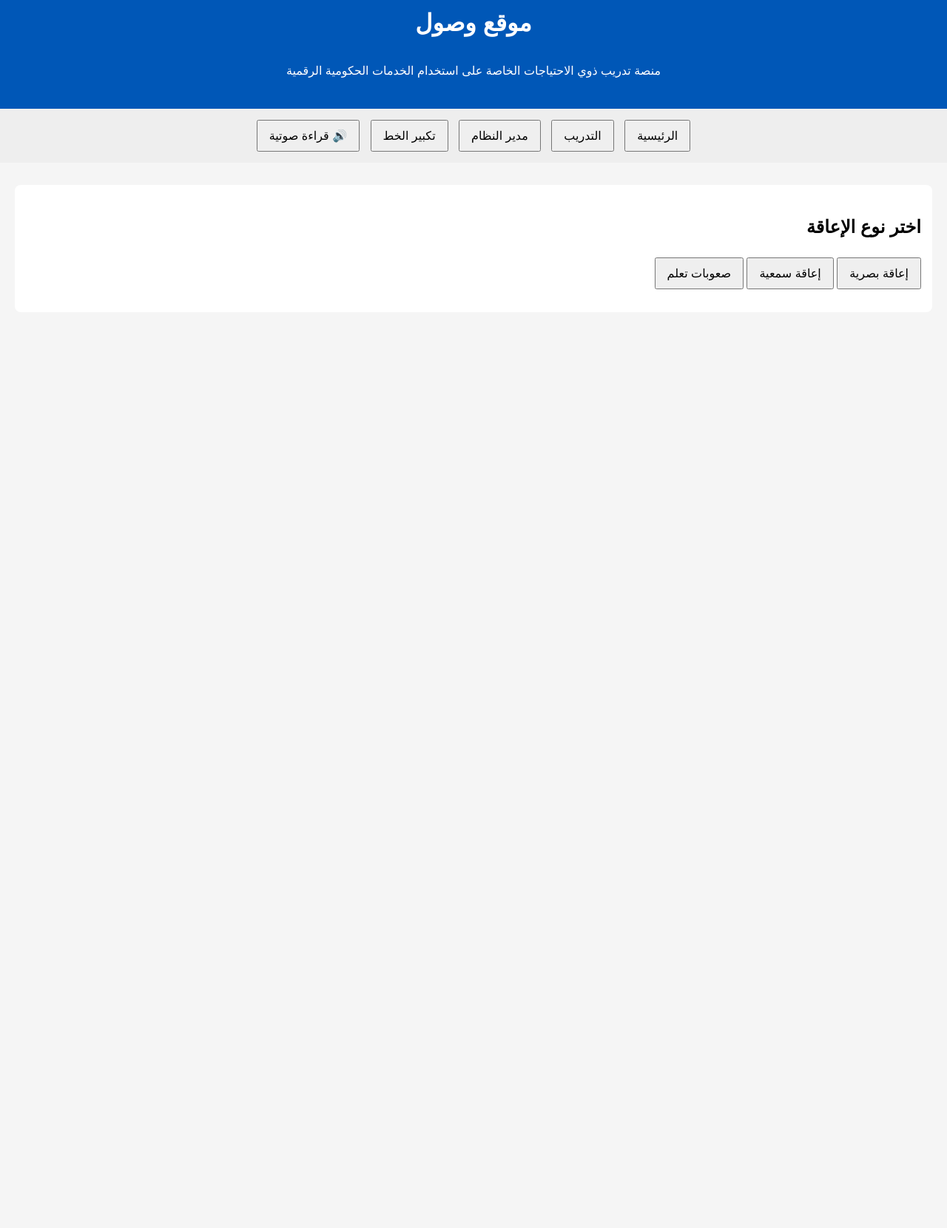
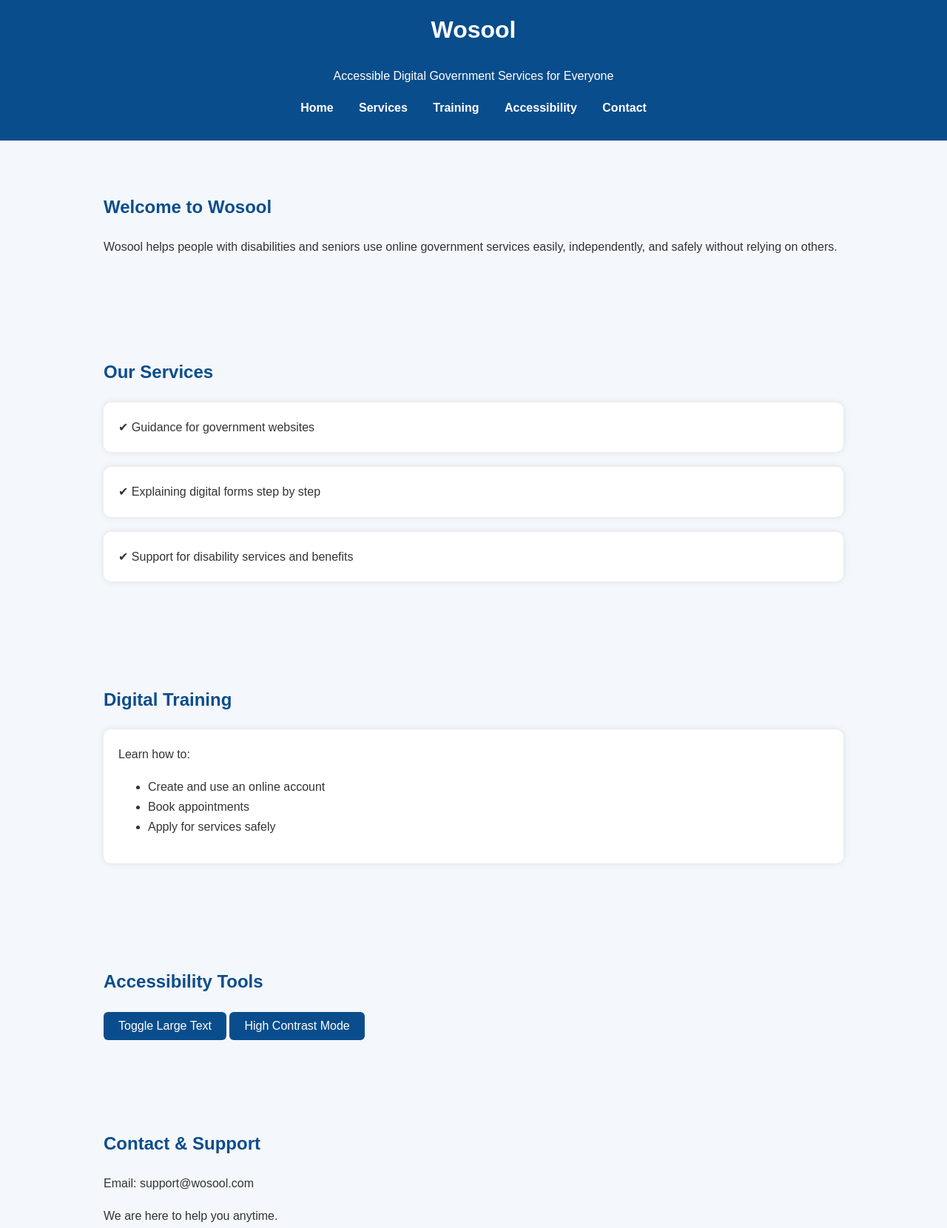
Before and after one commit to alaaahmed43561-lang/wosool, a plain HTML site: page index.html in a window 1280 px wide. Shown: the part 38-1698 px from the top of the page at 74% size. Before the commit the page ends 800 px from the top, so only its background shows below. Drawn offline with Linux system fonts and the light colour scheme.

Commit message:
Update index.html

```diff
--- a/index.html
+++ b/index.html
@@ -1,88 +1,129 @@
 <!DOCTYPE html>
-<html lang="ar" dir="rtl">
+<html lang="en">
 <head>
-  <meta charset="UTF-8">
-  <title>وصول | تدريب ذوي الاحتياجات الخاصة</title>
-  <style>
-    body{font-family:Arial;background:#f5f5f5;margin:0;line-height:1.8}
-    header{background:#0057b7;color:white;padding:20px;text-align:center}
-    nav{background:#eee;padding:10px;text-align:center}
-    nav button{margin:5px}
-    section{padding:20px}
-    .card{background:white;padding:15px;margin:10px 0;border-radius:8px}
-    button{padding:10px 15px;font-size:16px;cursor:pointer}
-    .hidden{display:none}
-    .big{font-size:22px}
-  </style>
+<meta charset="UTF-8">
+<title>Wosool | Accessible Digital Services</title>
+<meta name="viewport" content="width=device-width, initial-scale=1.0">
+<style>
+body {
+  margin: 0;
+  font-family: Arial, sans-serif;
+  background: #f4f7fb;
+  color: #333;
+  line-height: 1.7;
+}
+header {
+  background: #0a4d8c;
+  color: white;
+  padding: 30px;
+  text-align: center;
+}
+nav a {
+  color: white;
+  margin: 0 15px;
+  text-decoration: none;
+  font-weight: bold;
+}
+section {
+  padding: 50px 20px;
+  max-width: 1000px;
+  margin: auto;
+}
+h2 {
+  color: #0a4d8c;
+}
+.card {
+  background: white;
+  padding: 20px;
+  margin: 20px 0;
+  border-radius: 10px;
+  box-shadow: 0 0 10px rgba(0,0,0,0.1);
+}
+button {
+  padding: 10px 20px;
+  font-size: 16px;
+  background: #0a4d8c;
+  color: white;
+  border: none;
+  border-radius: 6px;
+  cursor: pointer;
+}
+footer {
+  background: #0a4d8c;
+  color: white;
+  text-align: center;
+  padding: 20px;
+}
+.large-text {
+  font-size: 22px;
+}
+.high-contrast {
+  background: black;
+  color: yellow;
+}
+</style>
 </head>
+
 <body>
+
 <header>
-  <h1>موقع وصول</h1>
-  <p>منصة تدريب ذوي الاحتياجات الخاصة على استخدام الخدمات الحكومية الرقمية</p>
+  <h1>Wosool</h1>
+  <p>Accessible Digital Government Services for Everyone</p>
+  <nav>
+    <a href="#home">Home</a>
+    <a href="#services">Services</a>
+    <a href="#training">Training</a>
+    <a href="#tools">Accessibility</a>
+    <a href="#contact">Contact</a>
+  </nav>
 </header>
-<nav>
-  <button onclick="showPage('home')">الرئيسية</button>
-  <button onclick="showPage('training')">التدريب</button>
-  <button onclick="showPage('admin')">مدير النظام</button>
-  <button onclick="increaseFont()">تكبير الخط</button>
-  <button onclick="readText()">🔊 قراءة صوتية</button>
-</nav>
 
-<section id="home" class="page">
-  <div class="card">
-    <h2>اختر نوع الإعاقة</h2>
-    <button onclick="setType('بصرية')">إعاقة بصرية</button>
-    <button onclick="setType('سمعية')">إعاقة سمعية</button>
-    <button onclick="setType('تعلم')">صعوبات تعلم</button>
-    <p id="typeResult"></p>
-  </div>
+<section id="home">
+  <h2>Welcome to Wosool</h2>
+  <p>
+    Wosool helps people with disabilities and seniors use online government
+    services easily, independently, and safely without relying on others.
+  </p>
 </section>
 
-<section id="training" class="page hidden">
-  <div class="card">
-    <h2>تدريب: حجز موعد حكومي</h2>
-    <ol>
-      <li>الدخول على الموقع الحكومي</li>
-      <li>إنشاء حساب جديد</li>
-      <li>اختيار الخدمة المطلوبة</li>
-      <li>تحديد الموعد المناسب</li>
-      <li>تأكيد الطلب</li>
-    </ol>
-    <p>هذا تدريب توضيحي لمساعدة المستخدم على الفهم قبل استخدام الموقع الحقيقي.</p>
-  </div>
+<section id="services">
+  <h2>Our Services</h2>
+  <div class="card">✔ Guidance for government websites</div>
+  <div class="card">✔ Explaining digital forms step by step</div>
+  <div class="card">✔ Support for disability services and benefits</div>
 </section>
 
-<section id="admin" class="page hidden">
+<section id="training">
+  <h2>Digital Training</h2>
   <div class="card">
-    <h2>لوحة مدير النظام</h2>
-    <p>يقوم مدير النظام بإضافة خدمات جديدة، صور، فيديوهات، وملفات صوتية.</p>
+    Learn how to:
     <ul>
-      <li>إضافة خدمة حكومية</li>
-      <li>تعديل خطوات التدريب</li>
-      <li>رفع وسائط متعددة</li>
+      <li>Create and use an online account</li>
+      <li>Book appointments</li>
+      <li>Apply for services safely</li>
     </ul>
   </div>
 </section>
 
-<script>
-  let selectedType = '';
-  function showPage(id){
-    document.querySelectorAll('.page').forEach(p=>p.classList.add('hidden'));
-    document.getElementById(id).classList.remove('hidden');
-  }
-  function setType(type){
-    selectedType = type;
-    document.getElementById('typeResult').innerText = 'تم اختيار: ' + type;
-  }
-  function increaseFont(){
-    document.body.classList.toggle('big');
-  }
-  function readText(){
-    const text = document.body.innerText;
-    const msg = new SpeechSynthesisUtterance(text);
-    msg.lang = 'ar';
-    speechSynthesis.speak(msg);
-  }
-</script>
+<section id="tools">
+  <h2>Accessibility Tools</h2>
+  <button onclick="document.body.classList.toggle('large-text')">
+    Toggle Large Text
+  </button>
+  <button onclick="document.body.classList.toggle('high-contrast')">
+    High Contrast Mode
+  </button>
+</section>
+
+<section id="contact">
+  <h2>Contact & Support</h2>
+  <p>Email: support@wosool.com</p>
+  <p>We are here to help you anytime.</p>
+</section>
+
+<footer>
+  <p>© 2025 Wosool Project – Digital Inclusion for All</p>
+</footer>
+
 </body>
 </html>
```
